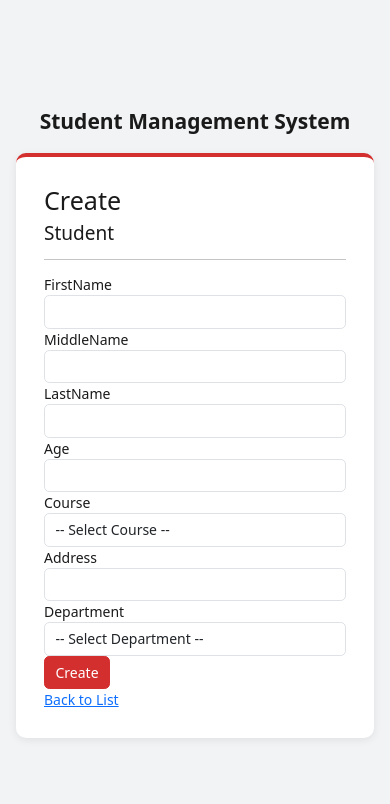
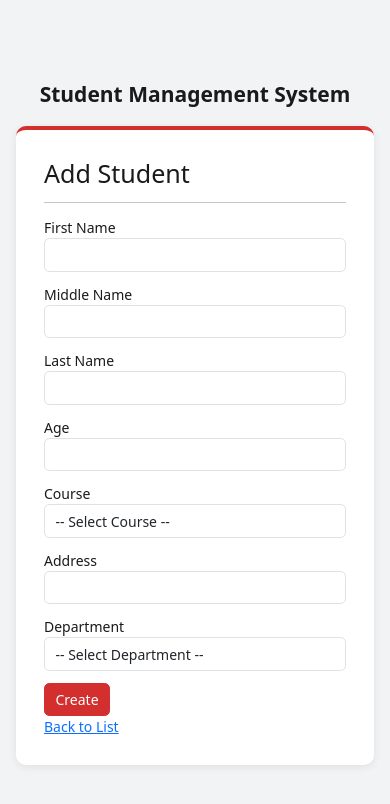
Before and after one commit to ZequeIrish/StudentManagementSystem, an ASP.NET Core app: page /Students/Create in a window 390 px wide. Shown: the top 804 px of the page. Run offline with ASP.NET Core 8, Linux system fonts and the light colour scheme; data that the repository does not hold is empty; style sheets or scripts are compiled from the project's sources; the project's own start-up code is not run, and a stand-in starts its controllers and pages.

Commit message:
Make every page fit the screen; two-column student forms
- Pages fill the window between the top bar and footer; tables fill the
  remaining space and scroll inside their box (phones keep normal scrolling)
- Dashboard: remove the forced full-screen height and the repeated welcome heading
- Add/Edit Student: two-column form, headings "Add Student" / "Edit Student"
- Student labels: First Name, Middle Name, Last Name, Department ID

Co-Authored-By: Claude Opus 5.5 <noreply@anthropic.com>

```diff
--- a/StudentManagementSystem/Models/Student.cs
+++ b/StudentManagementSystem/Models/Student.cs
@@ -19,15 +19,18 @@ public partial class Student
     [Required(ErrorMessage = "First Name is required.")]
     [StringLength(50)]
     [RegularExpression(NamePattern, ErrorMessage = "First Name " + NameRuleMessage)]
+    [Display(Name = "First Name")]
     public string? FirstName { get; set; }
 
     [StringLength(50)]
     [RegularExpression(NamePattern, ErrorMessage = "Middle Name " + NameRuleMessage)]
+    [Display(Name = "Middle Name")]
     public string? MiddleName { get; set; }
 
     [Required(ErrorMessage = "Last Name is required.")]
     [StringLength(50)]
     [RegularExpression(NamePattern, ErrorMessage = "Last Name " + NameRuleMessage)]
+    [Display(Name = "Last Name")]
     public string? LastName { get; set; }
 
     [Required(ErrorMessage = "Age is required.")]
@@ -42,6 +45,7 @@ public partial class Student
     [StringLength(50)]
     public string? Address { get; set; }
 
+    [Display(Name = "Department ID")]
     public int? DepartmentId { get; set; }
 
     public virtual Department? Department { get; set; }
--- a/StudentManagementSystem/Views/Students/Create.cshtml
+++ b/StudentManagementSystem/Views/Students/Create.cshtml
@@ -4,13 +4,11 @@
     ViewData["Title"] = "Create";
 }
 
-<h1>Create</h1>
-
-<h4>Student</h4>
+<h1>Add Student</h1>
 <hr />
 <div class="row">
-    <div class="col-md-4">
-        <form asp-action="Create">
+    <div class="col-lg-8">
+        <form asp-action="Create" class="sms-form-grid">
             <div asp-validation-summary="ModelOnly" class="text-danger"></div>
 
             <div class="form-group">
--- a/StudentManagementSystem/wwwroot/css/theme.css
+++ b/StudentManagementSystem/wwwroot/css/theme.css
@@ -328,6 +328,70 @@ body.sms-public {
     --bs-btn-hover-border-color: var(--sms-gray-dark);
 }
 
+/* ---------- Add / Edit Student form: two columns ---------- */
+
+.sms-form-grid {
+    display: grid;
+    grid-template-columns: 1fr 1fr;
+    gap: 12px 20px;
+}
+
+    /* the error summary and the Save/Create button use the full width */
+    .sms-form-grid > .validation-summary-errors,
+    .sms-form-grid > .validation-summary-valid,
+    .sms-form-grid > div:has(input[type="submit"]) {
+        grid-column: 1 / -1;
+    }
+
+/* ---------- Dashboard: fit on the screen ---------- */
+
+.sms-content .home-container {
+    min-height: 0;
+    padding: 0;
+}
+
+.sms-content .section-title {
+    font-size: 1.4rem;
+    margin-top: 8px;
+}
+
+.sms-content .home-statistics {
+    margin-bottom: 16px;
+}
+
+.sms-content .home-card {
+    min-height: 0;
+    padding: 20px;
+}
+
+/* ---------- Big screens: every page fits the window ----------
+   The white content card fills the space between the top bar and the footer.
+   Tables fill what is left in the card and scroll inside it when long,
+   so the page itself does not need to scroll. */
+
+@media (min-width: 768px) {
+    .sms-content {
+        flex: 1 1 auto;
+        min-height: 0;
+        display: flex;
+        flex-direction: column;
+    }
+
+        .sms-content > * {
+            flex-shrink: 0;
+        }
+
+        .sms-content .student-table-container,
+        .sms-content .course-table-container,
+        .sms-content .department-table-container {
+            flex: 1 1 auto;
+            min-height: 160px;
+            height: auto;
+            max-height: none;
+            overflow-y: auto;
+        }
+}
+
 /* ---------- Phones and small screens ---------- */
 
 @media (max-width: 767.98px) {
@@ -375,4 +439,8 @@ body.sms-public {
     .sms-content {
         padding: 16px;
     }
+
+    .sms-form-grid {
+        grid-template-columns: 1fr;
+    }
 }
```
Also changed, not shown: StudentManagementSystem/Views/Home/Index.cshtml (+1 -10 lines), StudentManagementSystem/Views/Students/Edit.cshtml (+3 -5 lines).
